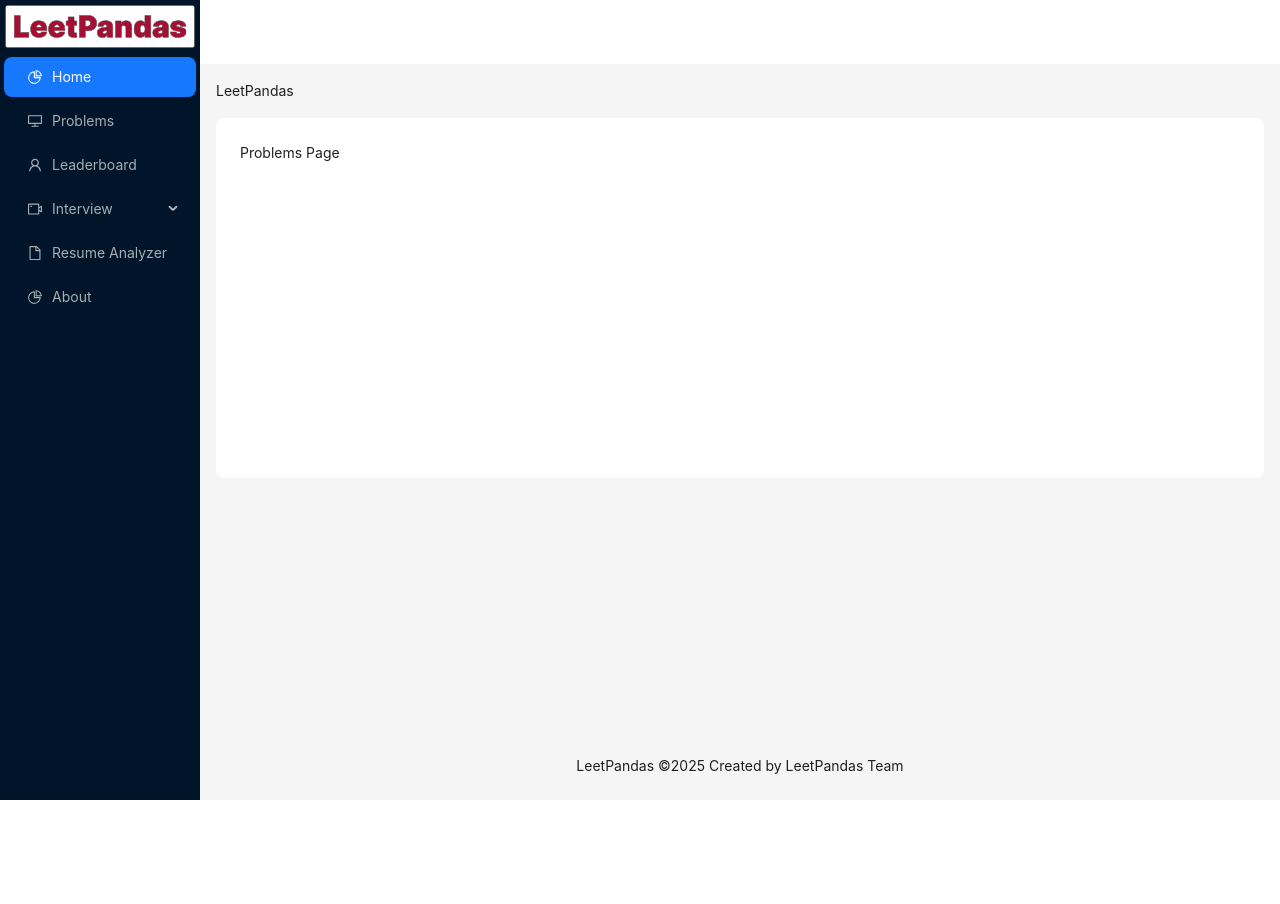
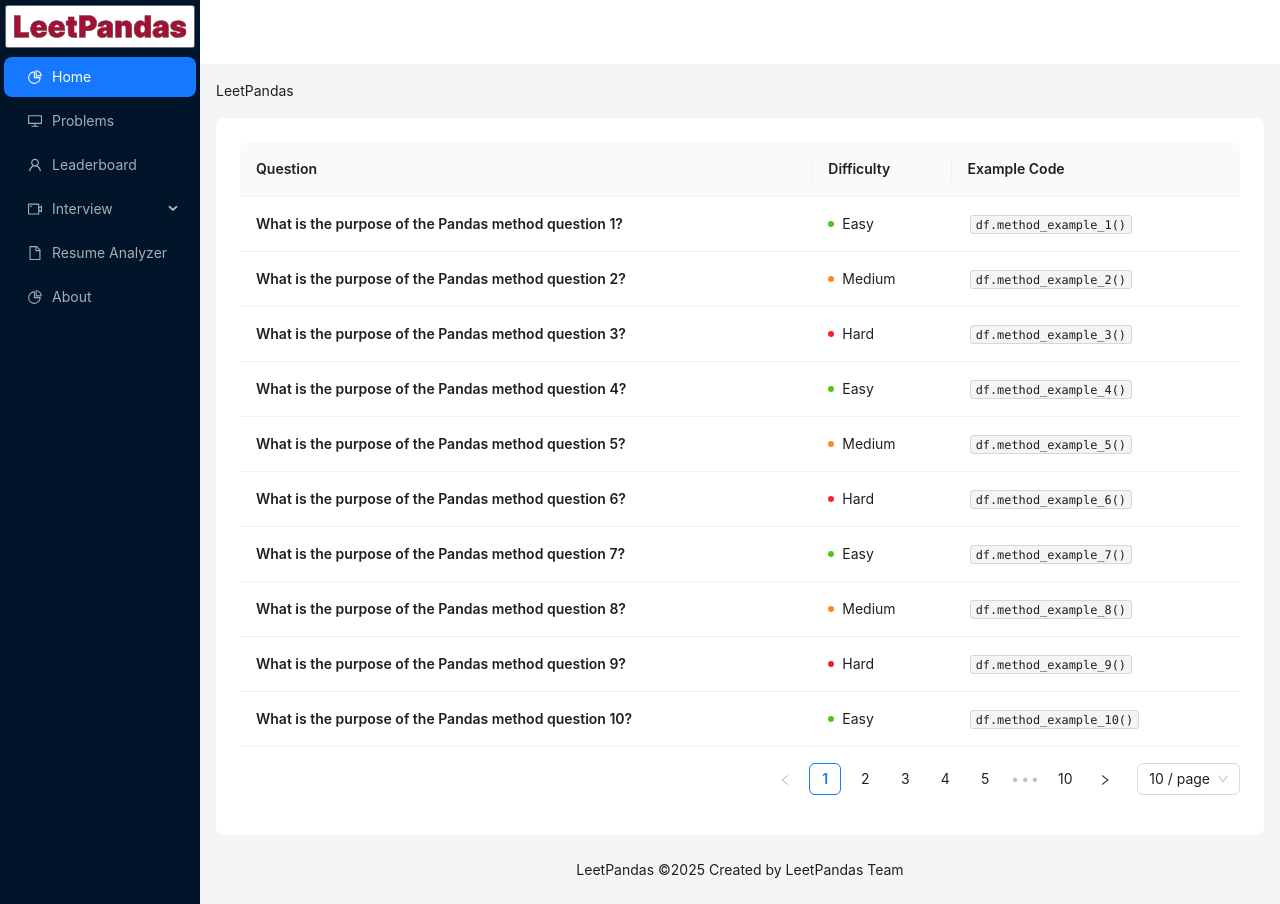
Before and after one commit to nabin2004/leetpandas, a React (Vite) app in the folder Frontend/: page /problems in a window 1280 px wide. Before the commit the page ends 800 px from the top, so only its background shows below. Built offline with nearby package versions, Linux system fonts and the light colour scheme.

Commit message:
Added the problems page for listing all the problems in the website

```diff
--- a/Frontend/src/App.jsx
+++ b/Frontend/src/App.jsx
@@ -10,6 +10,7 @@ import { Breadcrumb, Layout, Menu, theme } from 'antd';
 import { BrowserRouter as Router, Route, Routes, useNavigate } from 'react-router-dom';
 
 import Home from './pages/home'
+import Problems from './pages/problems';
 
 
 
@@ -43,8 +44,6 @@ const items = [
 ];
 
 // Components for each route
-
-const Problems = () => <div>Problems Page</div>;
 const Leaderboard = () => <div>Leaderboard Page</div>;
 const InterviewWithAI = () => <div>Interview with AI Page</div>;
 const InterviewWithPeers = () => <div>Interview with Peers Page</div>;
--- /dev/null
+++ b/Frontend/src/pages/problems.jsx
@@ -0,0 +1,66 @@
+import React from 'react';
+import { Table, Pagination, Badge, Typography } from 'antd';
+
+const { Text } = Typography;
+
+const dataSource = Array.from({ length: 100 }, (_, i) => ({
+  key: i + 1,
+  question: `What is the purpose of the Pandas method question ${i + 1}?`,
+  difficulty: i % 3 === 0 ? 'Easy' : i % 3 === 1 ? 'Medium' : 'Hard',
+  example: `df.method_example_${i + 1}()`
+}));
+
+const columns = [
+  {
+    title: 'Question',
+    dataIndex: 'question',
+    key: 'question',
+    render: (text) => <Text strong>{text}</Text>,
+  },
+  {
+    title: 'Difficulty',
+    dataIndex: 'difficulty',
+    key: 'difficulty',
+    render: (difficulty) => {
+      let color;
+      switch (difficulty) {
+        case 'Easy':
+          color = 'green';
+          break;
+        case 'Medium':
+          color = 'orange';
+          break;
+        case 'Hard':
+          color = 'red';
+          break;
+        default:
+          color = 'blue';
+      }
+      return <Badge color={color} text={difficulty} />;
+    },
+  },
+  {
+    title: 'Example Code',
+    dataIndex: 'example',
+    key: 'example',
+    render: (text) => <Text code>{text}</Text>,
+  },
+];
+
+const ProblemsPage = () => {
+  return (
+    <div>
+      <Table
+        dataSource={dataSource}
+        columns={columns}
+        pagination={{
+          pageSize: 10,
+          showSizeChanger: true,
+          pageSizeOptions: ['10', '20', '50'],
+        }}
+      />
+    </div>
+  );
+};
+
+export default ProblemsPage;
```
